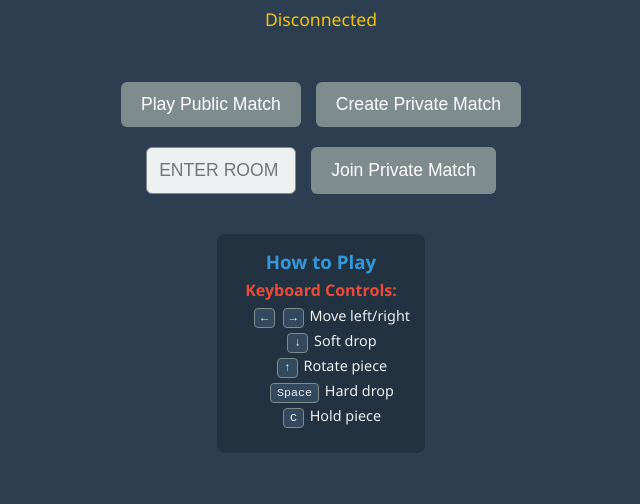
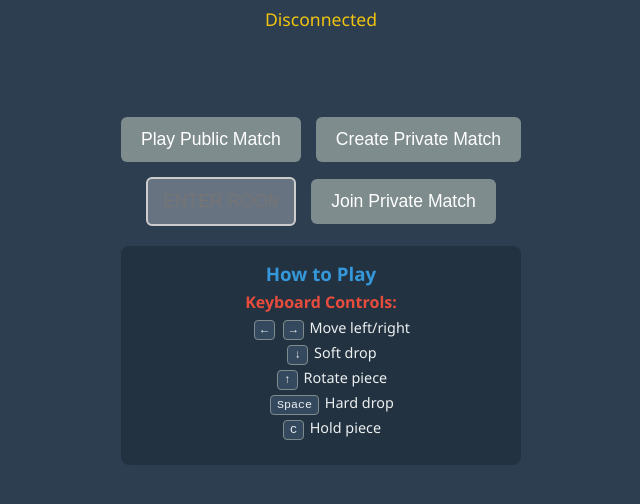
Before and after one commit to timothyjjcrow/surf-tetris, a website with bundled scripts: page index.html in a window 1280 px wide. Shown: the part 52-556 px from the top of the page, without its empty margins (319-959 px from the left). Built offline with nearby package versions, Linux system fonts and the light colour scheme; no server answers.

Commit message:
Fix lobby button layout and prevent duplicate match attempts

```diff
--- a/game.js
+++ b/game.js
@@ -80,7 +80,7 @@ let renderer = null;
 
 // UI Elements
 const statusElement = document.getElementById("status");
-const startScreenElement = document.getElementById("startScreen");
+const startScreen = document.getElementById("startScreen");
 const gameAreaElement = document.getElementById("gameArea");
 
 // Start screen buttons
@@ -282,7 +282,7 @@ function handleServerMessage(message) {
       updateStatus(message.payload.message);
       // Keep start screen enabled unless matchmaking is actively in progress
       // (disableStartScreen is called explicitly when sending match requests)
-      if (!gameStarted && startScreenElement.style.display !== "none") {
+      if (!gameStarted && startScreen.style.display !== "none") {
         // Don't re-enable if we're *already* disabled waiting for match_found
         const anyButtonDisabled =
           playPublicButton.disabled ||
@@ -991,7 +991,7 @@ function startMovement(key) {
 
 // --- Start Screen Flow ---
 function showStartScreen() {
-  startScreenElement.style.display = "flex"; // Use flex as set in CSS
+  startScreen.style.display = "flex"; // Use flex as set in CSS
   gameAreaElement.style.display = "none";
   privateRoomInfo.style.display = "none"; // Hide room code info
   roomCodeInput.value = ""; // Clear input
@@ -999,7 +999,7 @@ function showStartScreen() {
 }
 
 function hideStartScreen() {
-  startScreenElement.style.display = "none";
+  startScreen.style.display = "none";
 }
 
 function showGameArea() {
@@ -1026,12 +1026,19 @@ function disableStartScreen(reason = "") {
   roomCodeInput.disabled = true;
 }
 
-// Enable buttons/input
 function enableStartScreen() {
+  startScreen.style.display = "block";
+
+  // Re-enable all buttons
   playPublicButton.disabled = false;
   createPrivateButton.disabled = false;
   joinPrivateButton.disabled = false;
   roomCodeInput.disabled = false;
+
+  // Reset button styling
+  playPublicButton.style.opacity = "1";
+  playPublicButton.style.cursor = "pointer";
+
   searchingForMatch = false; // Reset search state when enabling start screen
 }
 
@@ -1049,6 +1056,11 @@ function handlePlayPublic() {
     return;
   }
 
+  // Immediately disable the button to prevent multiple clicks
+  playPublicButton.disabled = true;
+  playPublicButton.style.opacity = "0.5";
+  playPublicButton.style.cursor = "not-allowed";
+
   searchingForMatch = true;
   updateStatus("Connecting to server...");
   disableStartScreen();
@@ -1061,6 +1073,11 @@ function handlePlayPublic() {
     if (ws && ws.readyState === WebSocket.OPEN) {
       sendMessageToServer("find_public_match");
       updateStatus("Finding opponent...");
+
+      // Ensure button remains disabled
+      playPublicButton.disabled = true;
+      playPublicButton.style.opacity = "0.5";
+      playPublicButton.style.cursor = "not-allowed";
     } else {
       updateStatus("Connection failed. Try again.");
       searchingForMatch = false; // Reset search state
--- a/style.css
+++ b/style.css
@@ -30,21 +30,24 @@ h1 {
 }
 
 #startScreen {
-    margin-top: 10%; /* Center start button vertically */
-}
-
-#startScreen {
     display: flex;
     flex-direction: column;
     align-items: center;
-    gap: 20px; /* Space between options */
-    margin-top: 5%;
+    justify-content: center;
+    gap: 20px;
+    margin-top: 50px;
+    padding: 20px;
 }
 
 .match-options,
 .private-join {
     display: flex;
+    justify-content: center;
+    align-items: center;
     gap: 15px; /* Space between buttons/input */
+    margin: 15px auto;
+    width: 100%;
+    max-width: 500px;
 }
 
 #startScreen button {
@@ -56,6 +59,7 @@ h1 {
     border-radius: 6px;
     cursor: pointer;
     transition: background-color 0.3s ease;
+    min-width: 180px;
 }
 
 #startScreen button:disabled {
@@ -68,15 +72,13 @@ h1 {
 }
 
 #roomCodeInput {
-    padding: 12px;
+    padding: 12px 15px;
     font-size: 1.1em;
-    border: 1px solid #7f8c8d;
+    border: 2px solid #ccc;
     border-radius: 6px;
-    background-color: #ecf0f1;
-    color: #34495e;
-    width: 150px; /* Adjust width as needed */
+    width: 150px;
     text-align: center;
-    text-transform: uppercase; /* Force uppercase for codes */
+    text-transform: uppercase;
 }
 
 #privateRoomInfo {
```
